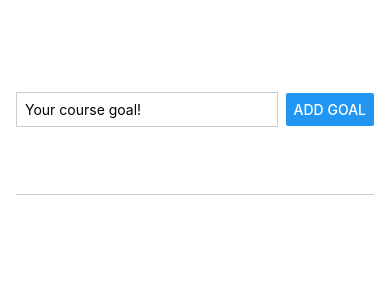
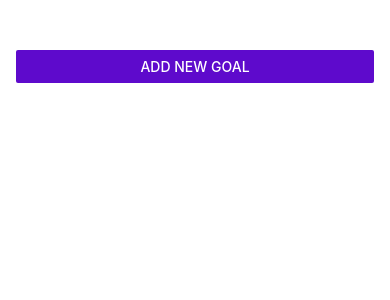
Before and after one commit to AdrianChojnacki/React-Native-Basics, a React Native app: screen / in a window 390 px wide. Shown: the top 300 px of the page. Built offline with nearby package versions, Linux system fonts and the light colour scheme.

Commit message:
Added modal

```diff
--- a/App.js
+++ b/App.js
@@ -1,10 +1,15 @@
 import { useState } from "react";
-import { StyleSheet, View, FlatList } from "react-native";
+import { StyleSheet, View, FlatList, Button } from "react-native";
 import GoalItem from "./components/GoalItem";
 import GoalInput from "./components/GoalInput";
 
 export default function App() {
+  const [modalIsVisible, setModalIsVisible] = useState(false);
   const [courseGoals, setCourseGoals] = useState([]);
+
+  function startAddGoalHandler() {
+    setModalIsVisible(true);
+  }
 
   function addGoalHandler(enteredGoalText) {
     setCourseGoals((currentCourseGoals) => [
@@ -21,7 +26,12 @@
 
   return (
     <View style={styles.appContainer}>
-      <GoalInput onAddGoal={addGoalHandler} />
+      <Button
+        title="Add New Goal"
+        color="#5e0acc"
+        onPress={startAddGoalHandler}
+      />
+      <GoalInput visible={modalIsVisible} onAddGoal={addGoalHandler} />
       <View style={styles.goalsContainer}>
         <FlatList
           data={courseGoals}
--- a/components/GoalInput.js
+++ b/components/GoalInput.js
@@ -1,5 +1,5 @@
 import { useState } from "react";
-import { View, TextInput, Button, StyleSheet } from "react-native";
+import { View, TextInput, Button, StyleSheet, Modal } from "react-native";
 
 function GoalInput(props) {
   const [enteredGoalText, setEnteredGoalText] = useState("");
@@ -14,6 +14,7 @@
   }
 
   return (
+    <Modal visible={props.visible} animationType="slide">
       <View style={styles.inputContainer}>
         <TextInput
           style={styles.textInput}
@@ -23,6 +24,7 @@
         />
         <Button title="Add Goal" onPress={addGoalHandler} />
       </View>
+    </Modal>
   );
 }
 
```
Lines whose indentation alone changed are shown as unchanged.
